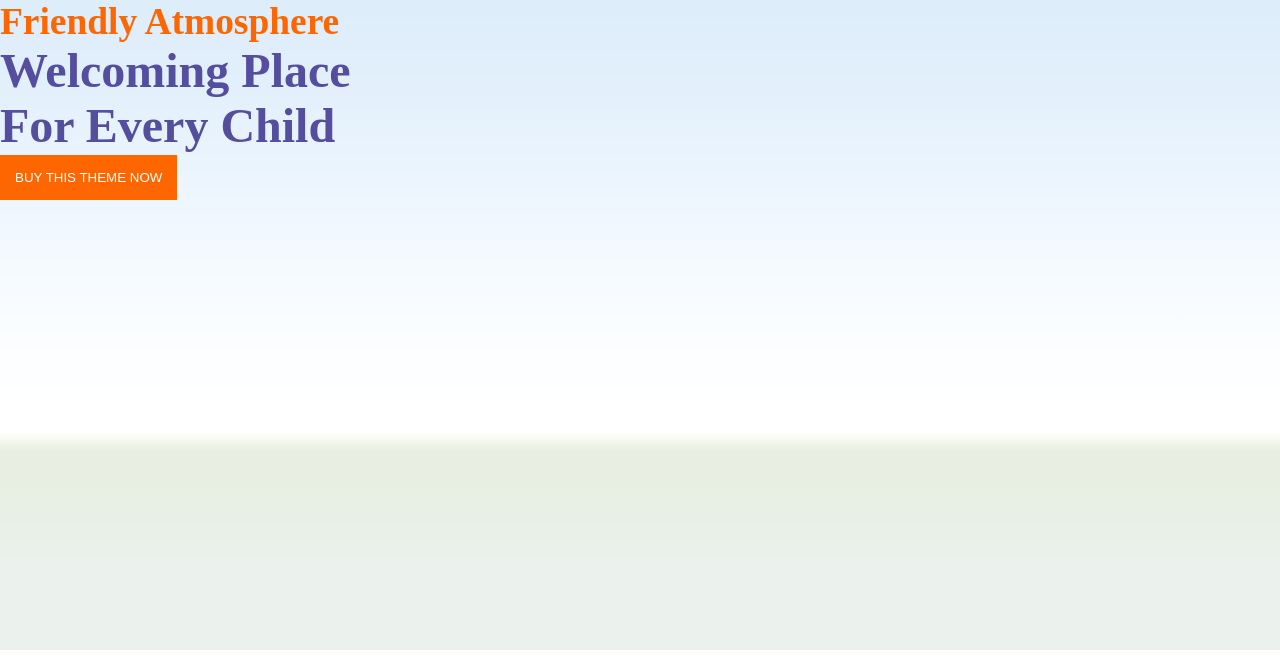
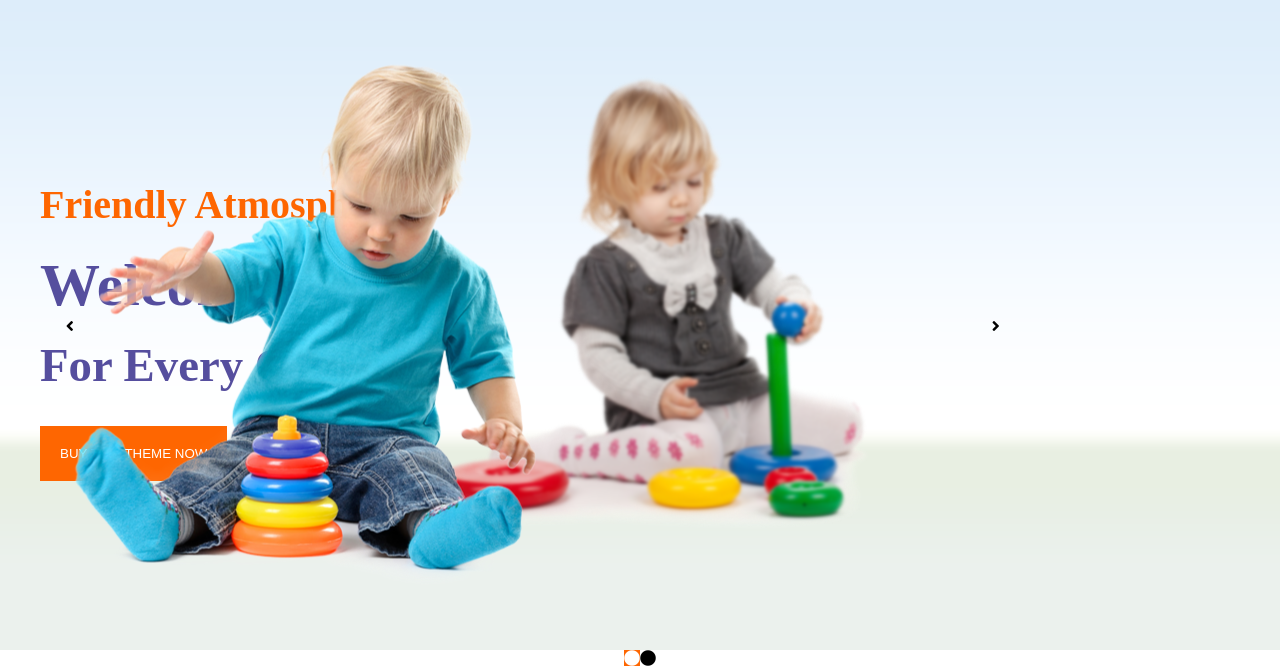
Before and after one commit to danielpellegrini/proj-html-vuejs, a website: page index.html in a window 1280 px wide. Shown: the part 150-816 px from the top of the page. Drawn offline with nearby package versions, Linux system fonts and the light colour scheme.

Commit message:
Section 1 draft completed

```diff
--- a/index.html
+++ b/index.html
@@ -52,19 +52,42 @@
       <!-- end navbar top -->
 
       <!-- section 1 -->
-      <section class="background-section1-container">
+      <section class="background-section1-container flex-center">
         <div class="background-section1 flex-start">
 
-          <div class="welcome font-l">
-            <h3>Friendly Atmosphere</h3>
+          <div class="welcome font-xl">
+            <h4>Friendly Atmosphere</h4>
             <h1>Welcoming Place</h1>
-            <h2>For Every Child</h2>
-
+            <h3>For Every Child</h3>
             <button class="uppercase active" type="button">buy this theme now</button>
           </div>
 
-        </div>
+          <div class="slider-container">
+
+              <div class="prev flex-center"
+                   @click="previous">
+                <i class="fas fa-angle-left"></i>
+              </div>
+              <div class="images">
+                <img :src="sliderSection1[0]">
+              </div>
+              <div class="images">
+                <img :src="sliderSection1[1]">
+              </div>
+              <div class="next flex-center"
+                   @click="next">
+                <i class="fas fa-angle-right"></i>
+              </div>
+
+
+          </div>
+
       </section>
+      <div class="slider-nav flex-center">
+        <i v-for="(item, index) in sliderSection1"
+        :class="activeDot(index)"
+        @click="clickedDot(index)"></i>
+      </div>
       <!-- end section 1 -->
 
       <!-- navbar bottom -->
--- a/js/script.js
+++ b/js/script.js
@@ -1,9 +1,44 @@
-var app = new Vue({
- el: '#app',
- data: {
+new Vue({
+  el: '#app',
+  data: {
+    sliderSection1: [
+        './img/section1/slider_slide2_img1.png',
+        './img/section1/slider_slide2_img2.png'
+    ],
+    imagesIndex: 0
+  },
 
+  methods: {
+    next: function() {
+      if (this.imagesIndex >= this.sliderSection1.length - 1) {
+        this.imagesIndex = 0;
+      } else {
+        this.imagesIndex += 1;
+      }
 
- }
+    },
+    previous: function() {
+      if (this.imagesIndex < 1) {
+        this.imagesIndex = this.sliderSection1.length - 1;
+      } else {
+        this.imagesIndex -= 1;
+      }
+    },
+
+    activeDot: function(index) {
+      if (index !== this.imagesIndex) {
+        return 'fas fa-circle'
+      } else {
+        return 'fas fa-circle active'
+      }
+    },
+
+    clickedDot: function(index) {
+      this.imagesIndex = index;
+    }
+
+  }
+
 });
 
 Vue.config.devtools = true;
--- a/src/_utility.scss
+++ b/src/_utility.scss
@@ -19,6 +19,9 @@
 }
 .font-l {
   font-size: 2em;
+}
+.font-xl {
+  font-size: 2.5em;
 }
 // end font size
 
--- a/src/app.scss
+++ b/src/app.scss
@@ -1,13 +1,18 @@
 @import "utility";
 @import "var";
 
+
+@mixin container1200 {
+  width: 1200px;
+  margin: 0 auto;
+}
 @mixin background-img {
   background-size: contain;
   width: 100%;
   height: 650px;
 }
 @mixin button {
-  padding: 15px;
+  padding: 20px;
   border: none;
   cursor: pointer;
 }
@@ -17,8 +22,7 @@
   height: 100vh;
 
   .navbar-top {
-    margin: 0 auto;
-    width: 1200px;
+    @include container1200;
     height: 150px;
     // background-color: #d7ac95;
 
@@ -46,18 +50,47 @@
   .background-section1-container {
     background-image: url($bg-section1);
     @include background-img;
+    position: relative;
+
+    .background-section1 {
+      @include container1200;
+
 
       .welcome {
         color: $text-purple;
+        line-height: 2em;
 
-      h3 {
+        h4 {
           color: $text-orange;
         }
 
         button {
           @include button;
         }
-    }
+      } //welcome
+
+      .slider-container {
+        position: absolute;
+        right: 0;;
+        top: 50%;
+        transform: translate(-30%, -50%);
+        display: flex;
+
+        & div:nth-child(3) {
+          position: relative;
+          right: 120px;
+          top: 20px;
+          z-index: -1;
         }
 
+      }
+
+    } //background-section1
+
+
+  } //background-section1-container
+
+  .slider-nav {
+    @include container1200;
+  }
 } //end app
```
Also changed, not shown: dist/app.css. Lines whose indentation alone changed are shown as unchanged.
